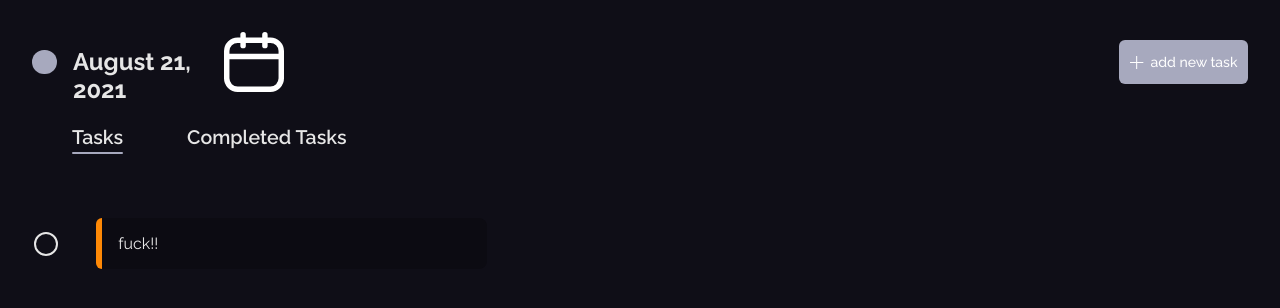
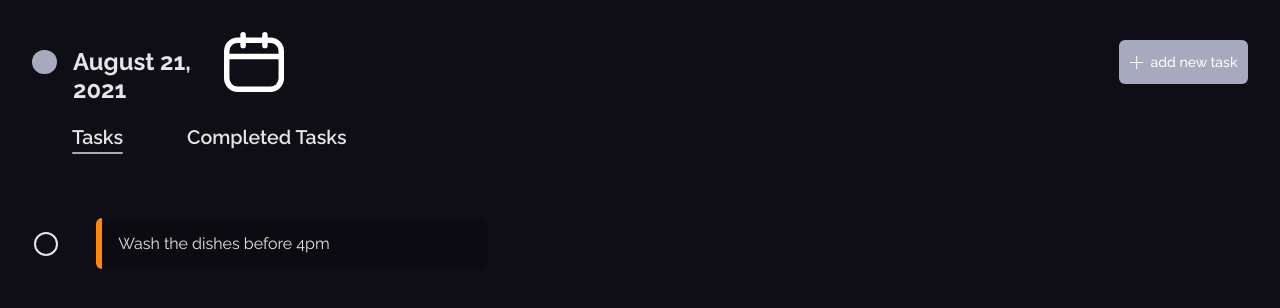
Before and after one commit to Adekxnle/checked, a React (Create React App) app: page / in a window 1280 px wide. Shown: the top 308 px of the page. Built offline with nearby package versions, Linux system fonts and the light colour scheme.

Commit message:
file changes

```diff
--- a/src/views/Tasks/index.js
+++ b/src/views/Tasks/index.js
@@ -7,7 +7,7 @@ function Tasks() {
     // <NoTask />
     <div className='tasks-page'>
       <ol>
-        <Task id='task' title='fuck!!' />
+        <Task id='task' title='Wash the dishes before 4pm' />
       </ol>
     </div>
   );
```
